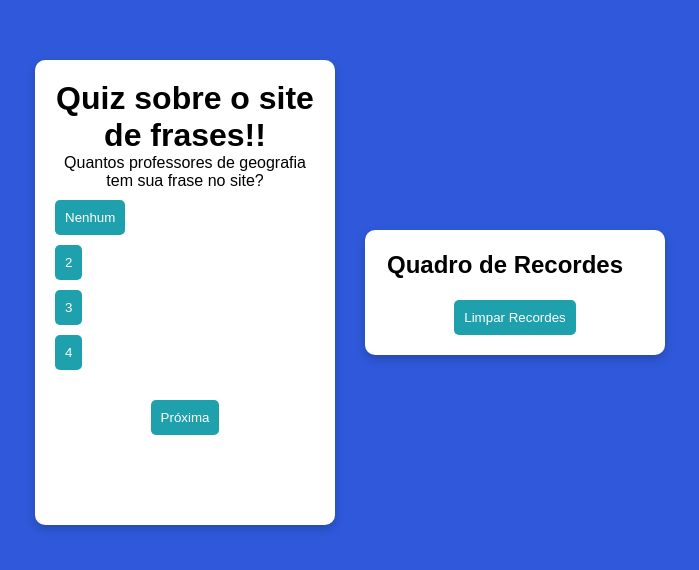
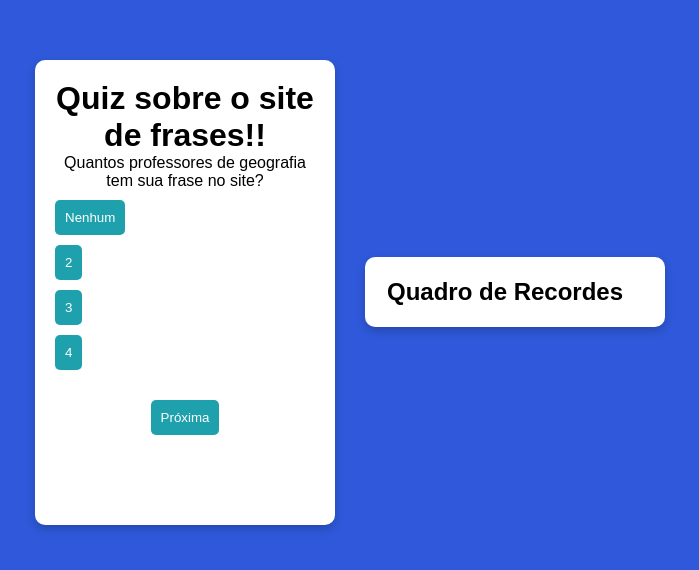
Before and after one commit to ViolinistaEstudante/quiz-frases, a plain HTML site: page index.html in a window 1280 px wide. Shown: the part 108-678 px from the top of the page, without its empty margins (290-989 px from the left). Drawn offline with Linux system fonts and the light colour scheme; a web font is replaced by a local one.

Commit message:
Atualizado!!

```diff
--- a/index.html
+++ b/index.html
@@ -32,7 +32,6 @@
 	    <div class="scoreboard-card">
 	        <h2>Quadro de Recordes</h2>
 	        <div id="scoreboard" class="scoreboard"></div>
-	        <button onclick="clearScores()">Limpar Recordes</button>
 	    </div>
 	</main>
 <script src="script.js"></script>
```
